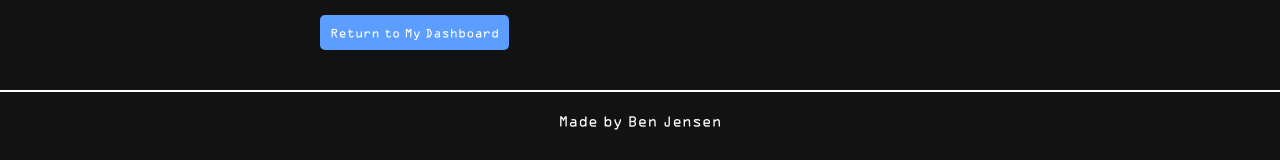
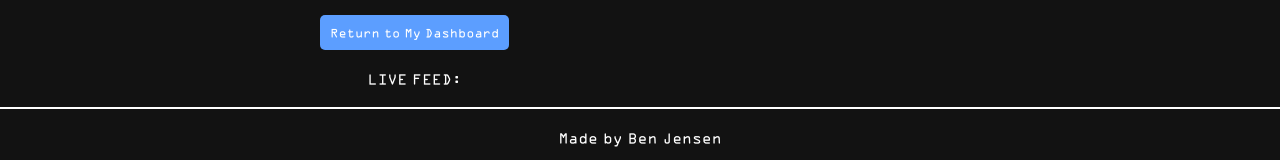
Before and after one commit to jenbensen17/startup, a React (Vite) app: page /dashboard/1 in a window 1280 px wide. Shown: the part 367-527 px from the top of the page. Built offline with nearby package versions, Linux system fonts and the light colour scheme; no server answers.

Commit message:
Add websocket for posting workouts

```diff
--- a/src/dashboard/users.jsx
+++ b/src/dashboard/users.jsx
@@ -27,13 +27,14 @@ export function Users(props) {
           } else if (event.type === DashboardEvent.Like) {
             message = ` liked a workout by ${event.value}`;
           } else if (event.type === DashboardEvent.Post) {
-            message = "your mom";
+            message = " posted a new workout";
           }
 
           messageArray.push(
-            <div key={i} className='event'>
-              <span className={'player-event'}>{event.from.split('@')[0]}</span>
+            <div key={i}>
+              <span>{event.from.split('@')[0]}</span>
               {message}
+              <br></br>
             </div>
           );
         }
@@ -41,9 +42,9 @@ export function Users(props) {
       }
 
       return (
-        <div className='players'>
-          <span className='player-name'>{userName}</span>
-          <div id='player-messages'>{createMessageArray()}</div>
+        <div>
+            LIVE FEED:
+          <div>{createMessageArray()}</div>
         </div>
       );
 }
--- a/src/workout/workout.jsx
+++ b/src/workout/workout.jsx
@@ -4,6 +4,7 @@ import { ExerciseRecord } from './exerciseRecord';
 import { SearchExercises } from './searchExercises';
 import { fetchMaxLifts } from '../util/maxLifts';
 import { useNavigate } from 'react-router-dom';
+import { DashboardNotifier, DashboardEvent } from '../dashboard/dashboardNotifier';
 
 
 export function Workout(props) {
@@ -64,6 +65,9 @@ export function Workout(props) {
         }
         await updateMaxLifts(workoutData)
 
+        DashboardNotifier.broadcastEvent(userName, DashboardEvent.Post, {})
+
+
        navigate(`/dashboard/${userName}`)
 
       } catch (error) {
```
